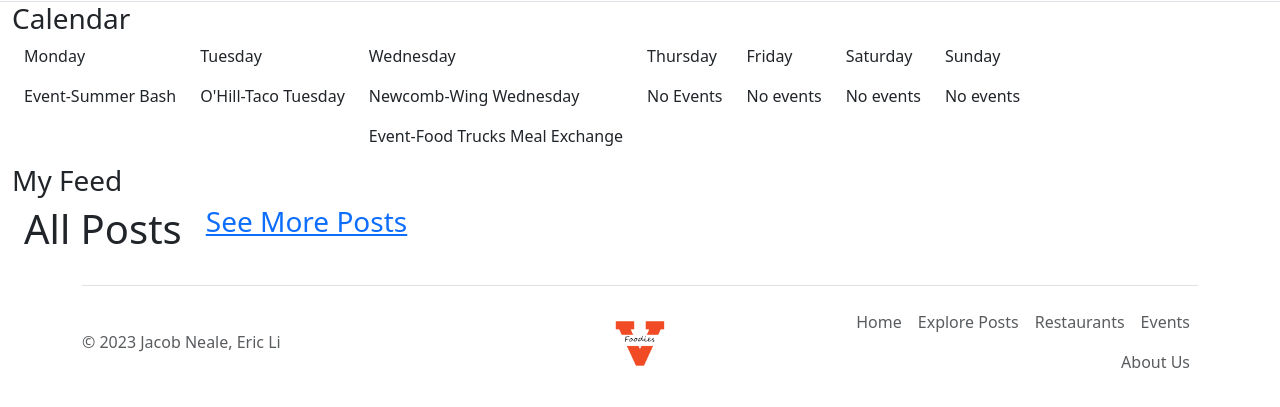
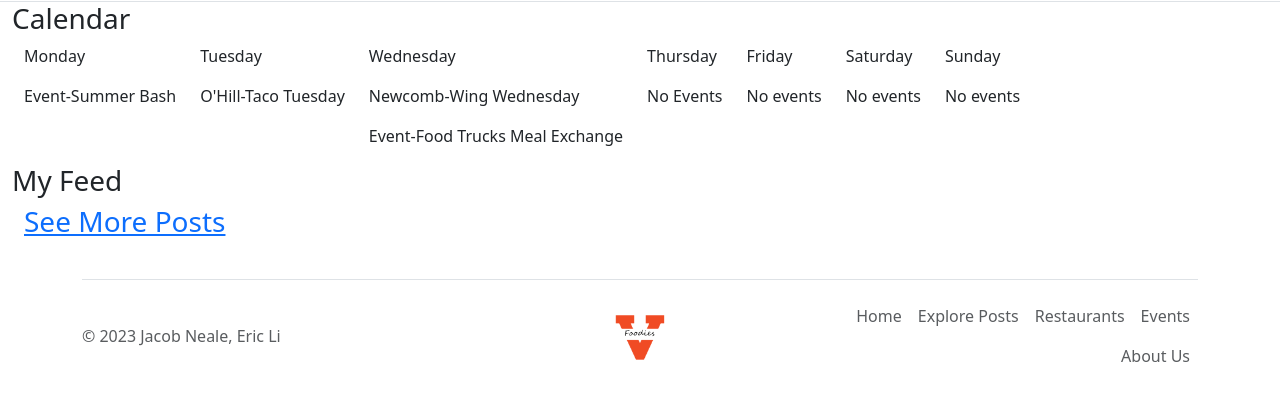
Before and after one commit to jacobcneale/PLWebAppsProject, a PHP site: template src/templates/home.php in a window 1280 px wide. Shown: the part 75-482 px from the top of the page. Run offline with PHP 8.4, Linux system fonts and the light colour scheme; the template is opened without the code that fills it: most values are stand-ins (such as "Sample title", 1, 10 or a date in 2020).

Commit message:
commented out header

```diff
--- a/src/templates/home.php
+++ b/src/templates/home.php
@@ -102,8 +102,8 @@
           <div class="container-fluid row row-cols-auto post-items">
             <?php
               $posts = $database->getPosts();
-              $header="<section class=\"box\"><h1>All Posts</h1></section>";
-              echo $header;
+              //$header="<section class=\"box\"><h1>All Posts</h1></section>";
+              //echo $header;
 
               $html="";
               foreach($posts as $post){
```
